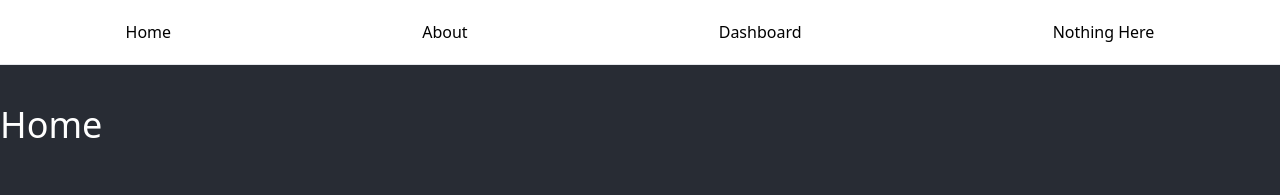
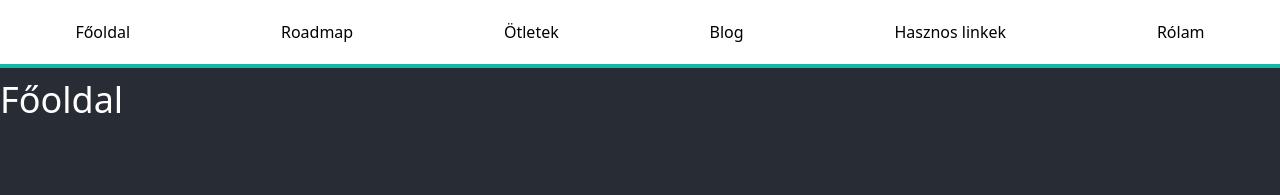
Before and after one commit to Zsena/frontend_roadmap, a React (Create React App) app: page / in a window 1280 px wide. Shown: the top 195 px of the page. Built offline with nearby package versions, Linux system fonts and the light colour scheme; no server answers.

Commit message:
base layout fix, base menu added

```diff
--- a/src/components/Navbar/Layout.jsx
+++ b/src/components/Navbar/Layout.jsx
@@ -3,33 +3,38 @@ import { Outlet, Link } from "react-router-dom";
 
 const Layout = () => {
   return (
-    <div>
+    <section className="my-10">
       {/* A "layout route" is a good place to put markup you want to
           share across all the pages on your site, like navigation. */}
-      <nav className="bg-white py-5">
+      <header>
+        <nav className="bg-white py-5 fixed top-0 w-full border-b-4 border-teal-500">
           <ul className="flex items-center justify-around">
             <li>
-            <Link to="/">Home</Link>
+              <Link to="/">Főoldal</Link>
             </li>
             <li>
-            <Link to="/about">About</Link>
+              <Link to="/roadmap">Roadmap</Link>
             </li>
             <li>
-            <Link to="/dashboard">Dashboard</Link>
+              <Link to="/otletek">Ötletek</Link>
             </li>
             <li>
-            <Link to="/nothing-here">Nothing Here</Link>
+              <Link target={"_blank"} to="https://coder-girl.blog.hu/tags/frontend">Blog</Link>
+            </li>
+            <li>
+              <Link to="/hasznos-linkek">Hasznos linkek</Link>
+            </li>
+            <li>
+              <Link to="/rolam">Rólam</Link>
             </li>
           </ul>
         </nav>
-
-      <hr />
-
+      </header>
       {/* An <Outlet> renders whatever child route is currently active,
           so you can think about this <Outlet> as a placeholder for
           the child routes we defined above. */}
       <Outlet />
-    </div>
+    </section>
   );
 };
 
--- a/src/components/Navbar/NavRoute.jsx
+++ b/src/components/Navbar/NavRoute.jsx
@@ -1,5 +1,10 @@
 import * as React from "react";
-import { Routes, Route,  Link } from "react-router-dom";
+import { Routes, Route, Link } from "react-router-dom";
+import About from "../../pages/About/About";
+import Main from "../../pages/Main/Main";
+import ProjectIdeas from "../../pages/ProjectIdeas/ProjectIdeas";
+import RoadMap from "../../pages/RoadMap/RoadMap";
+import UsefulLinks from "../../pages/UsefulLinks/UsefulLinks";
 
 import Layout from "./Layout";
 
@@ -7,45 +12,27 @@ export const NavbarRoute = () => {
   return (
     <Routes>
       <Route path="/" element={<Layout />}>
-        <Route index element={<Home />} />
-        <Route path="about" element={<About />} />
-        <Route path="dashboard" element={<Dashboard />} />
+        <Route index element={<Main />} />
+        <Route path="rolam" element={<About />} />
+        <Route path="roadmap" element={<RoadMap />} />
+        <Route path="hasznos-linkek" element={<UsefulLinks />} />
+        <Route path="otletek" element={<ProjectIdeas />} />
         <Route path="*" element={<NoMatch />} />
       </Route>
     </Routes>
   );
 };
 
-function Home() {
-    return (
-      <div className="pt-10">
-        <h2 className="text-white text-4xl">Home</h2>
-      </div>
-    );
-  }
-
-  function About() {
-    return (
-      <div className="pt-10">
-        <h2 className="text-white text-4xl">About</h2>
-      </div>
-    );
-  }
-
-  function Dashboard() {
-    return (
-      <div className="pt-10">
-        <h2 className="text-white text-4xl">Dashboard</h2>
-      </div>
-    );
-  }
-
 function NoMatch() {
   return (
-      <div className="pt-10">
-        <h2 className="text-white text-4xl">Nothing to see here!</h2>
+    <div className="pt-10 text-center">
+      <h2 className="text-white text-4xl">
+        Hüpp hüpp. 404 Nem található itt semmi.
+      </h2>
       <p>
-          <Link className="text-teal-500" to="/">Go to the home page</Link>
+        <Link className="text-teal-500" to="/">
+          Irány a főoldalra
+        </Link>
       </p>
     </div>
   );
--- /dev/null
+++ b/src/pages/About/About.jsx
@@ -0,0 +1,9 @@
+const About = () => {
+  return (
+    <div className="pt-10">
+      <h2 className="text-white text-4xl">Rólam</h2>
+    </div>
+  );
+};
+
+export default About;
--- a/src/pages/Main/Main.jsx
+++ b/src/pages/Main/Main.jsx
@@ -1,6 +1,8 @@
 const Main = () => {
   return (
-    <h1 className="h1 text-teal-400 text-left pb-3">Main</h1>
+    <div className="pt-10">
+      <h2 className="text-white text-4xl">Főoldal</h2>
+    </div>
   );
 };
 
--- /dev/null
+++ b/src/pages/ProjectIdeas/ProjectIdeas.jsx
@@ -0,0 +1,9 @@
+const ProjectIdeas = () => {
+  return (
+    <div className="pt-10">
+      <h2 className="text-white text-4xl">Projekt ötletek</h2>
+    </div>
+  );
+};
+
+export default ProjectIdeas;
--- /dev/null
+++ b/src/pages/RoadMap/RoadMap.jsx
@@ -0,0 +1,9 @@
+const RoadMap = () => {
+  return (
+    <div className="pt-10">
+      <h2 className="text-white text-4xl">Roadmap</h2>
+    </div>
+  );
+};
+
+export default RoadMap;
--- /dev/null
+++ b/src/pages/UsefulLinks/UsefulLinks.jsx
@@ -0,0 +1,9 @@
+const UsefulLinks = () => {
+  return (
+    <div className="pt-10">
+      <h2 className="text-white text-4xl">Hasznos linkek</h2>
+    </div>
+  );
+};
+
+export default UsefulLinks;
```
Lines whose indentation alone changed are shown as unchanged.
